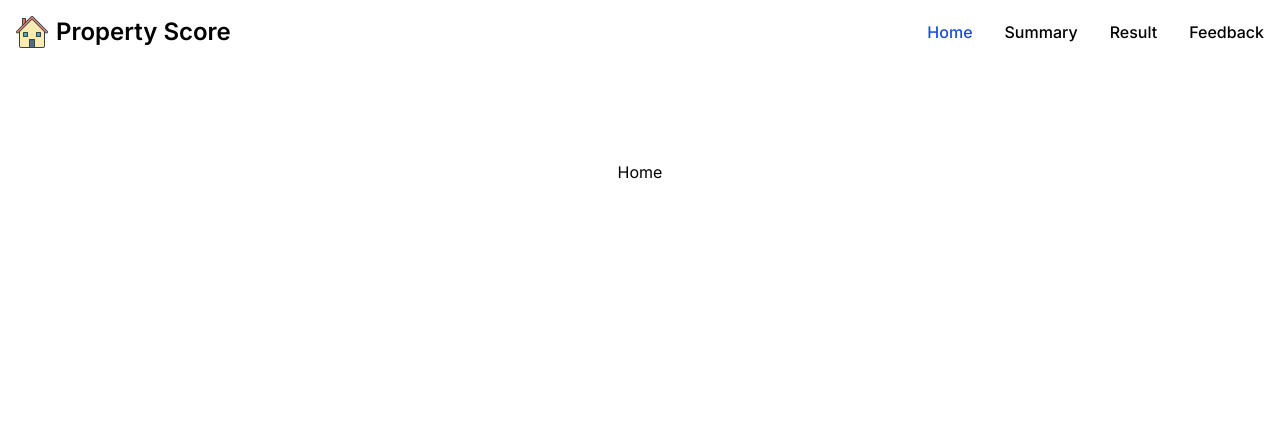
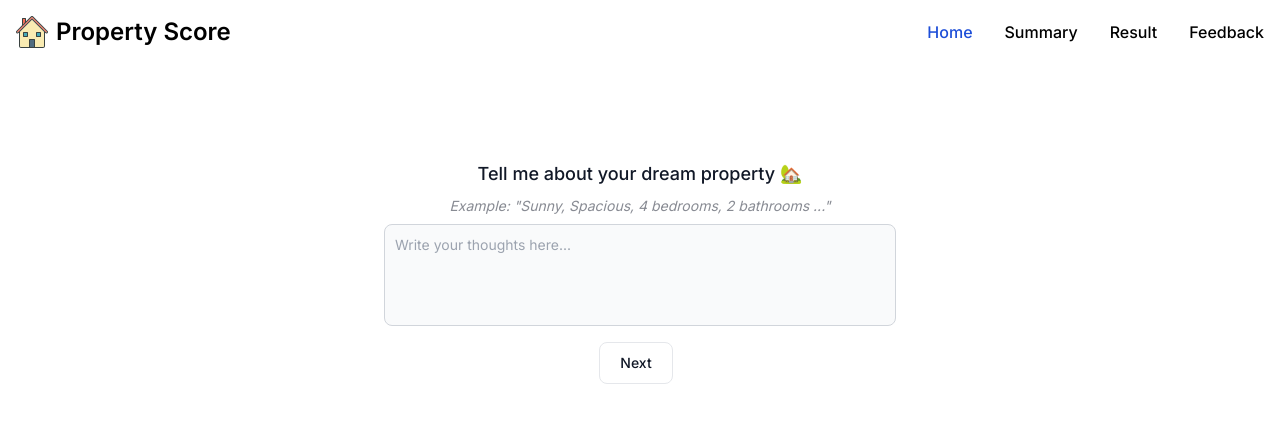
Before and after one commit to jackytsheng/property-score-demo, a Next.js app: page / in a window 1280 px wide. Shown: the top 422 px of the page. Built offline with nearby package versions, Linux system fonts and the light colour scheme.

Commit message:
finished editing home page

```diff
--- a/src/app/NavBar.tsx
+++ b/src/app/NavBar.tsx
@@ -6,35 +6,34 @@ import HouseIcon from "../../public/assets/house-svgrepo-com.svg"
 interface Page {
   text: string;
   route: string;
-  current: boolean;
+}
+export const enum Route {
+  HOME = '/',
+  SUMMARY = '/summary',
+  FEEDBACK = '/feedback',
+  RESULT = '/result',
 }
 
 const initialPages: Page[] = [{
   text: "Home",
-  route: "/",
-  current: true,
+  route: Route.HOME,
 },
 {
   text: "Summary",
-  route: "/summary",
-  current: false,
+  route: Route.SUMMARY,
 },
 {
   text: "Result",
-  route: "/result",
-  current: false,
+  route: Route.RESULT,
 }, {
   text: "Feedback",
-  route: "/feedback",
-  current: false,
+  route: Route.FEEDBACK,
 }
 ]
 
 export default function NavBar() {
-  const [pages, setPages] = useState<Page[]>(initialPages)
-  const onClickPage = (curPage: Page) => {
-    setPages(initialPages.map((page: Page) => ({ ...page, current: curPage.route === page.route })))
-  }
+  const [selectedPage, setSelectedPage] = useState<Page>({ text: "Home", route: Route.HOME })
+
   return (
     <nav className="max-w-screen-xl flex flex-wrap items-center justify-between mx-auto p-4">
       <a href="https://google.com" className="flex items-center">
@@ -43,16 +42,15 @@ export default function NavBar() {
       </a>
       <div id="navbar-default">
         <ul className="font-medium flex flex-col p-4 md:p-0 mt-4 border border-gray-100 rounded-lg bg-gray-50 md:flex-row md:space-x-8 md:mt-0 md:border-0 md:bg-white ">
-          {pages.map(p => (
+          {initialPages.map(p => (
             <li key={p.route}>
-              <Link key={p.route} href={p.route} className={`block py-2 pl-3 pr-4 rounded md:p-0 ${p.current ? "text-blue-700" : ""}`} aria-current="page" onClick={() => {
-                onClickPage(p)
+              <Link key={p.route} href={p.route} className={`block py-2 pl-3 pr-4 rounded md:p-0 ${p.route == selectedPage.route ? "text-blue-700" : ""}`} aria-current="page" onClick={() => {
+                setSelectedPage(p)
               }}>{p.text}</Link>
             </li>
           ))}
         </ul>
       </div>
-
     </nav >
   )
 }
--- a/src/app/layout.tsx
+++ b/src/app/layout.tsx
@@ -16,7 +16,7 @@ export default function RootLayout({
   children: React.ReactNode
 }) {
   return (
-    <html lang="en" className='dark'>
+    <html lang="en" >
       <body className={inter.className}>
         <main>
           <NavBar />
--- a/src/app/page.tsx
+++ b/src/app/page.tsx
@@ -1,8 +1,15 @@
+'use client'
+import Link from "next/link";
+import { Route } from "./NavBar";
+
 
 export default function Home() {
   return (
-    <div className="flex min-h-screen flex-col items-center justify-between p-24">
-      Home
+    <div className="flex flex-col items-center justify-center p-24">
+      <label htmlFor="message" className="block mb-2 text-lg font-medium text-gray-900">Tell me about your dream property 🏡</label>
+      <span className="italic text-sm mb-2 text-gray-900/50">Example: "Sunny, Spacious, 4 bedrooms, 2 bathrooms ..."</span>
+      <textarea id="message" rows={4} maxLength={200} className="resize-none block p-2.5 mb-4 w-full text-sm md:max-w-lg text-gray-900 bg-gray-50 rounded-lg border border-gray-300 focus:ring-blue-700 focus:border-blue-700 dark:bg-gray-700 dark:border-gray-600 dark:placeholder-gray-400 dark:text-white dark:focus:ring-blue-700 dark:focus:border-blue-700" placeholder="Write your thoughts here..."></textarea>
+      <Link href={Route.SUMMARY} type="button" className="py-2.5 px-5 mr-2 mb-2 text-sm font-medium text-gray-900 focus:outline-none bg-white rounded-lg border border-gray-200 hover:bg-gray-100 hover:text-blue-700 focus:z-10 focus:ring-4 focus:ring-gray-200 dark:focus:ring-gray-700 dark:bg-gray-800 dark:text-gray-400 dark:border-gray-600 dark:hover:text-white dark:hover:bg-gray-700">Next</Link>
     </div>
   )
 }
```
